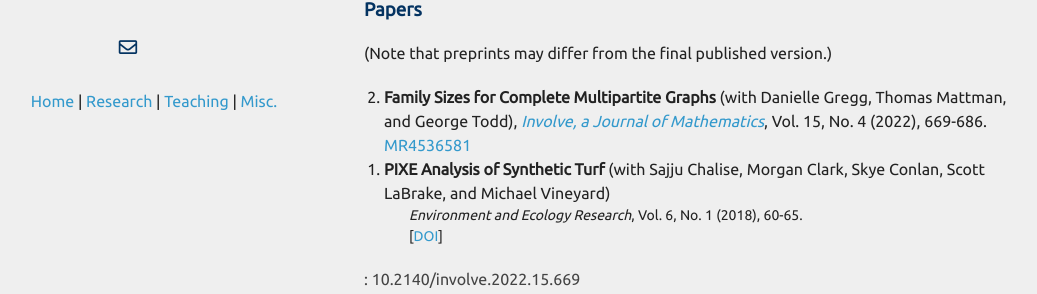
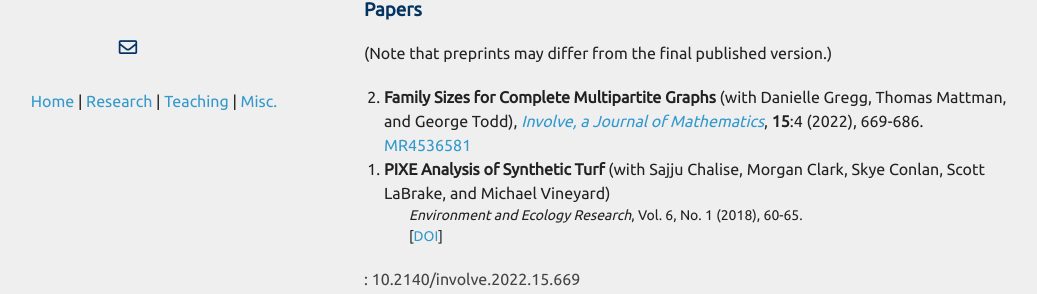
Before and after one commit to zporat/zporat.github.io, a Jekyll site: the page built from index.md, in a window 1280 px wide and 900 px high. Shown: the part 430-724 px from the top of the window, without its empty margins (101-1138 px from the left). Built offline with Jekyll 4.4.1, drawn with Linux system fonts in a browser that asks for light colours; nearby versions of some CDN libraries; a style sheet for code colours, icons or effects is not loaded; our own code applies the rules of GitHub Pages for plain Markdown files.

Commit message:
Update index.md

```diff
--- a/index.md
+++ b/index.md
@@ -21,7 +21,7 @@
 (Note that preprints may differ from the final published version.)
 
 <ol reversed style="margin-left:-20px">
-<li><b>Family Sizes for Complete Multipartite Graphs</b> (with Danielle Gregg, Thomas Mattman, and George Todd), <a href="https://msp.org/involve/2022/15-4/p07.xhtml"><i>Involve, a Journal of Mathematics</i></a>, Vol. 15, No. 4 (2022), 669-686. <a href="https://mathscinet.ams.org/mathscinet/article?mr=4536581">MR4536581</a></li>
+<li><b>Family Sizes for Complete Multipartite Graphs</b> (with Danielle Gregg, Thomas Mattman, and George Todd), <a href="https://msp.org/involve/2022/15-4/p07.xhtml"><i>Involve, a Journal of Mathematics</i></a>, <b>15</b>:4 (2022), 669-686. <a href="https://mathscinet.ams.org/mathscinet/article?mr=4536581">MR4536581</a></li>
 <li><b>PIXE Analysis of Synthetic Turf</b> (with Sajju Chalise, Morgan Clark, Skye Conlan, Scott LaBrake, and Michael Vineyard)</li>
 <ul style="list-style-type:none; font-size:14px; margin-left:-15px;">
     <li><i>Environment and Ecology Research</i>, Vol. 6, No. 1 (2018), 60-65. </li>
```
